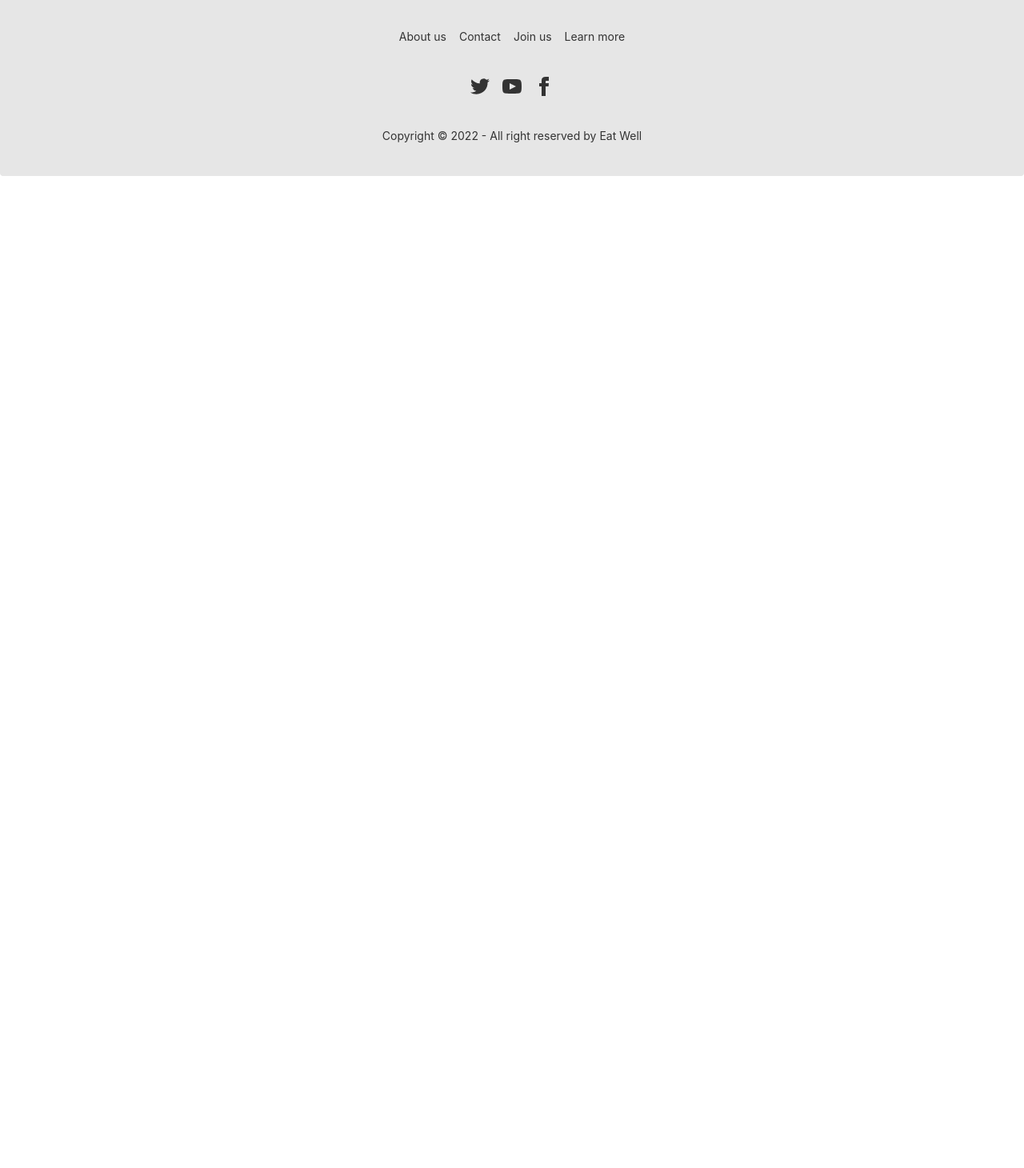
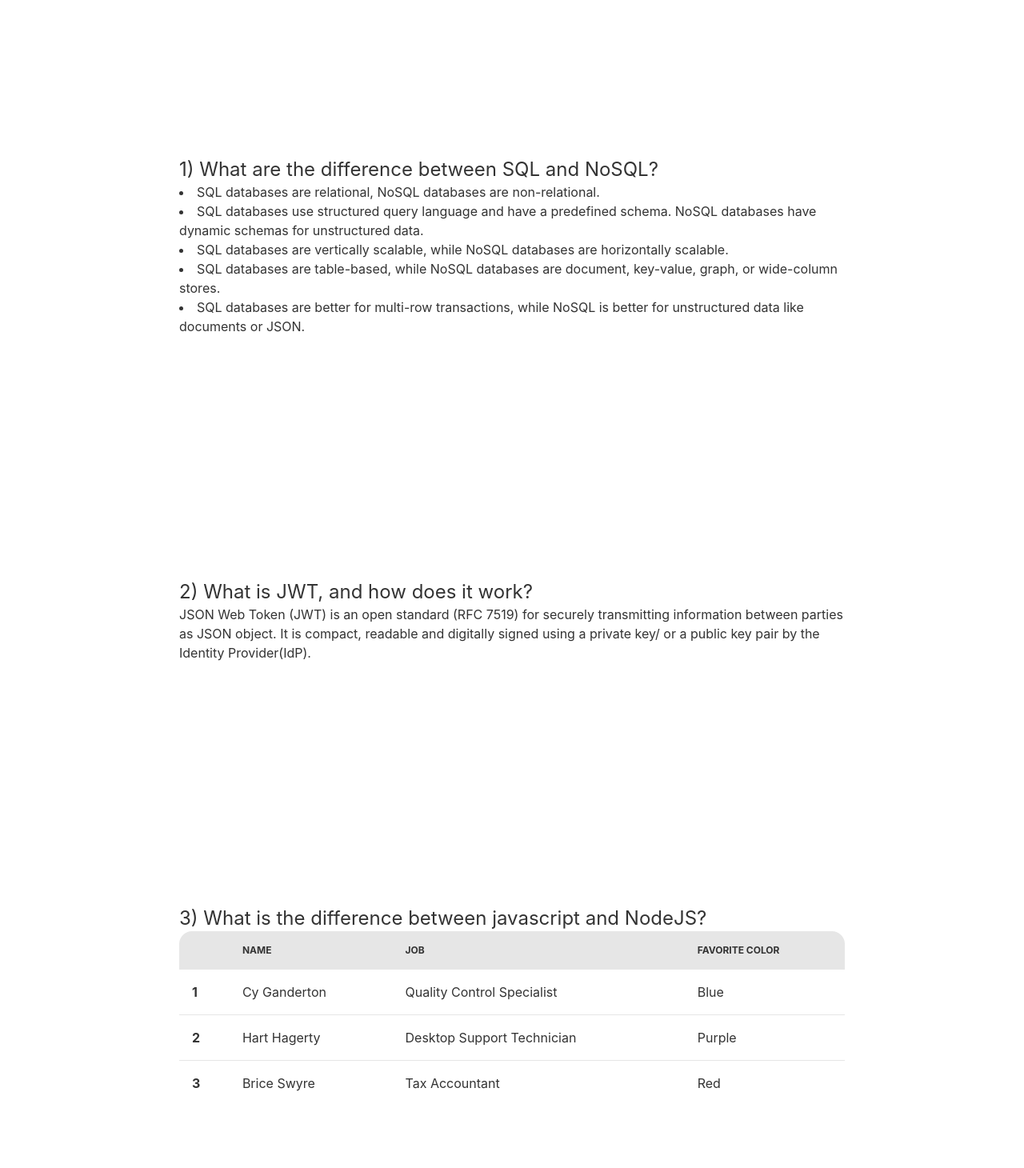
Before and after one commit to MahimPC111/Eat-well-client, a React (Create React App) app: page /blogs in a window 1280 px wide. Shown: the part 110-1570 px from the top of the page at 80% size. Before the commit the page ends 800 px from the top, so only its background shows below. Built offline with nearby package versions, Linux system fonts and the light colour scheme; no server answers.

Commit message:
blogs committed

```diff
--- a/src/Components/Page/Blogs/Blogs.js
+++ b/src/Components/Page/Blogs/Blogs.js
@@ -3,7 +3,59 @@
 const Blogs = () => {
     return (
         <div>
-            <h3>This is blog</h3>
+            <div className='m-36 p-20'>
+                <p className='text-2xl'>1) What are the difference between SQL and NoSQL?</p>
+                <p>
+                    <li className='list-disc'>SQL databases are relational, NoSQL databases are non-relational.</li>
+                    <li className='list-disc'>SQL databases use structured query language and have a predefined schema. NoSQL databases have dynamic schemas for unstructured data.</li>
+                    <li className='list-disc'>SQL databases are vertically scalable, while NoSQL databases are horizontally scalable.</li>
+                    <li className='list-disc'>SQL databases are table-based, while NoSQL databases are document, key-value, graph, or wide-column stores.</li>
+                    <li className='list-disc'>SQL databases are better for multi-row transactions, while NoSQL is better for unstructured data like documents or JSON.</li>
+                </p>
+            </div>
+            <div className='m-36 p-20'>
+                <p className='text-2xl'>2) What is JWT, and how does it work?</p>
+                <p>JSON Web Token (JWT) is an open standard (RFC 7519) for securely transmitting information between parties as JSON object. It is compact, readable and digitally signed using a private key/ or a public key pair by the Identity Provider(IdP).</p>
+            </div>
+            <div className='m-36 p-20'>
+                <p className='text-2xl'>3) What is the difference between javascript and NodeJS?</p>
+                <div className="overflow-x-auto">
+                    <table className="table w-full">
+                        <thead>
+                            <tr>
+                                <th></th>
+                                <th>Name</th>
+                                <th>Job</th>
+                                <th>Favorite Color</th>
+                            </tr>
+                        </thead>
+                        <tbody>
+                            <tr>
+                                <th>1</th>
+                                <td>Cy Ganderton</td>
+                                <td>Quality Control Specialist</td>
+                                <td>Blue</td>
+                            </tr>
+                            <tr>
+                                <th>2</th>
+                                <td>Hart Hagerty</td>
+                                <td>Desktop Support Technician</td>
+                                <td>Purple</td>
+                            </tr>
+                            <tr>
+                                <th>3</th>
+                                <td>Brice Swyre</td>
+                                <td>Tax Accountant</td>
+                                <td>Red</td>
+                            </tr>
+                        </tbody>
+                    </table>
+                </div>
+            </div>
+            <div className='m-36 p-20'>
+                <p className='text-2xl'>4) How does NodeJS handle multiple requests at the same time?</p>
+                <p>NodeJS receives multiple client requests and places them into EventQueue. NodeJS is built with the concept of event-driven architecture. NodeJS has its own EventLoop which is an infinite loop that receives requests and processes them. EventLoop is the listener for the EventQueue. If NodeJS can process the request without I/O blocking then the event loop would itself process the request and sends the response back to the client by itself. But, it is possible to process multiple requests parallelly using the NodeJS cluster module or worker_threads module.</p>
+            </div>
         </div>
     );
 };
```
